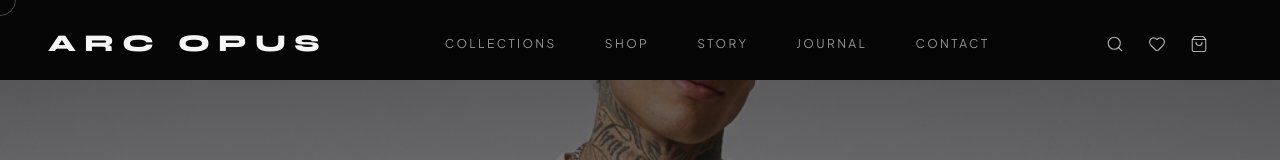
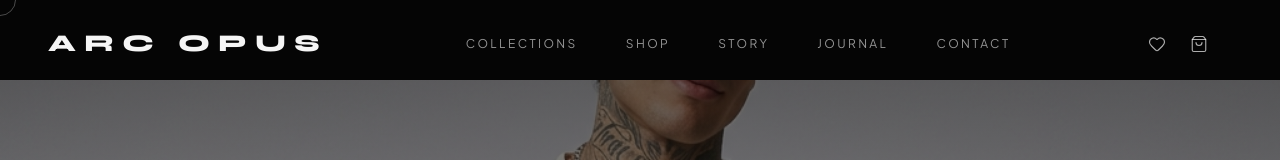
Before and after one commit to RoshiniRavi05/FashionIcon, a Next.js app: page / in a window 1280 px wide. Shown: the top 160 px of the page. Built offline with nearby package versions, Linux system fonts and the light colour scheme; a web font is replaced by a local one.

Commit message:
feat: remove search option from navbar

```diff
--- a/src/components/Navbar.tsx
+++ b/src/components/Navbar.tsx
@@ -64,10 +64,6 @@ export const Navbar: React.FC = () => {
 
           {/* Right Action Icons */}
           <div className="flex items-center space-x-6">
-            <button className="text-[#F5F5F5]/70 hover:text-brand-red transition-colors duration-300">
-              <Search className="w-[18px] h-[18px] stroke-[1.5]" />
-            </button>
-
             {/* Wishlist Button */}
             <button
               onClick={() => setWishlistOpen(true)}
```
